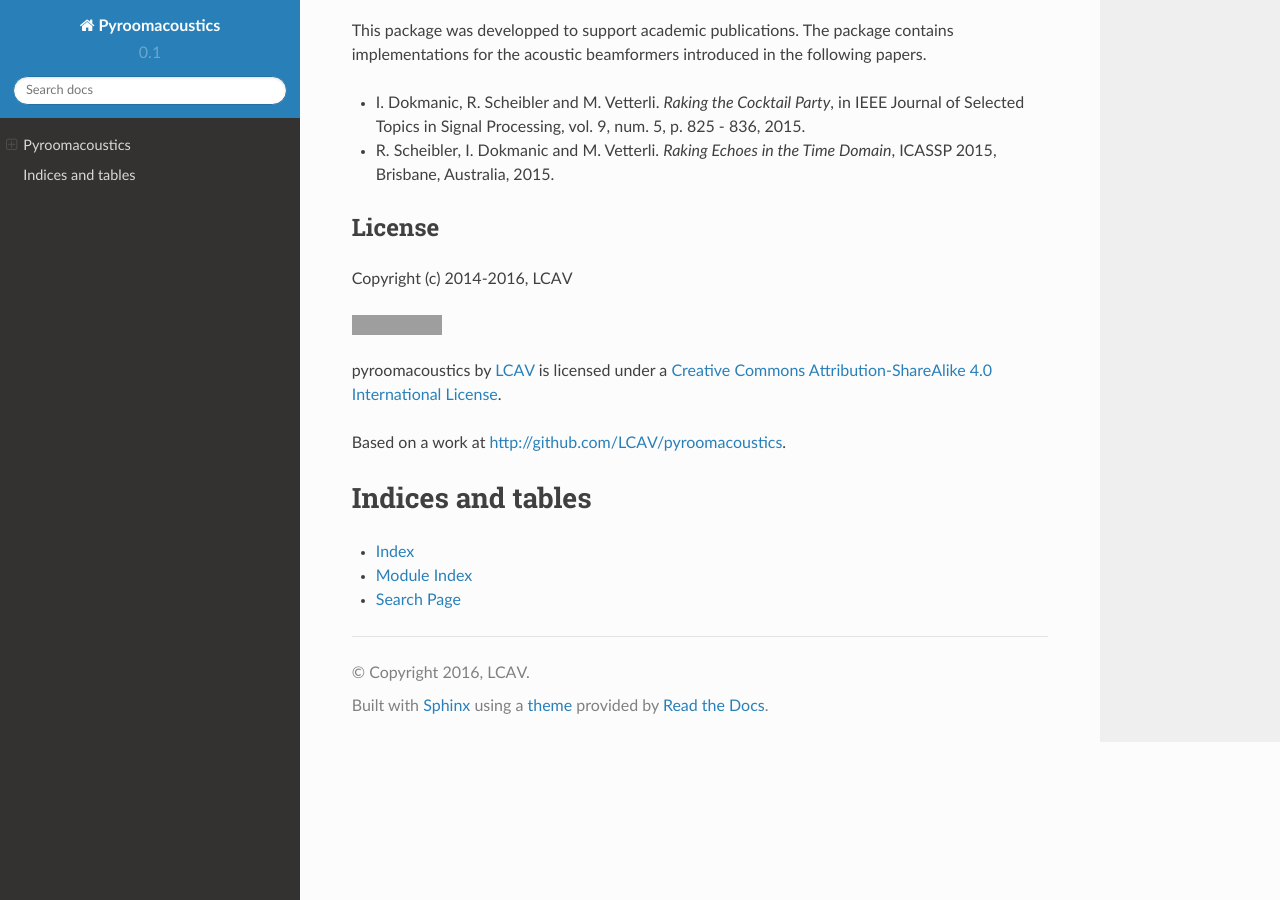
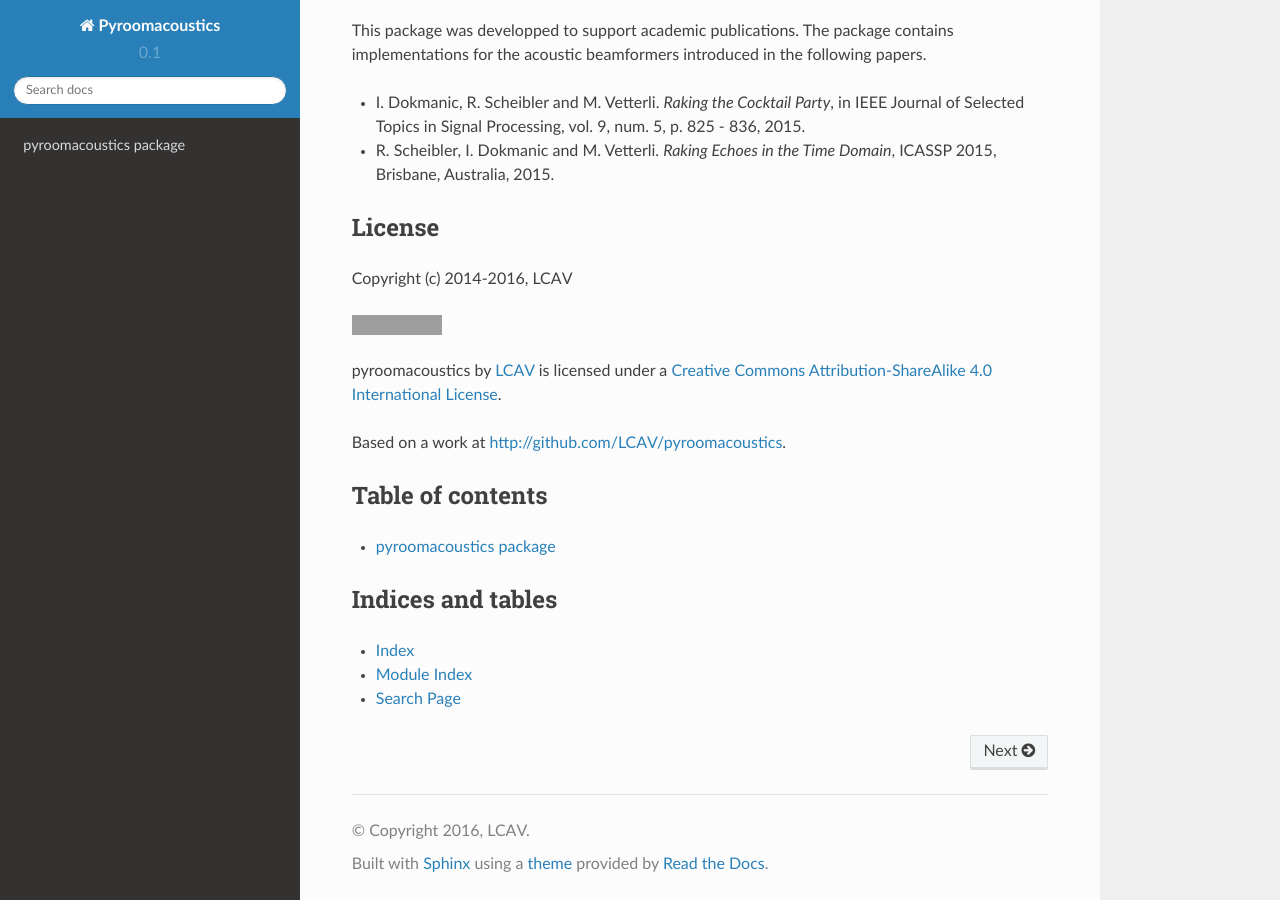
Before and after one commit to LCAV/pyroomacoustics, a Sphinx documentation site: the page built from docs/index.rst, in a window 1280 px wide and 900 px high, scrolled down 1963 px. Built offline with Sphinx 7.4.7 and the Read the Docs theme 2.0.0, drawn with Linux system fonts in a browser that asks for light colours; grey boxes are pictures that could not be loaded.

```diff
--- a/docs/conf.py
+++ b/docs/conf.py
@@ -31,7 +31,7 @@ class Mock(object):
         else:
             return Mock()
 
-MOCK_MODULES = ['numpy', 'scipy', 'matplotlib', 'scipy.linalg', 'scipy.signal', 'matplotlib.pyplot', 'numpy.lib', 'numpy.lib.stride_tricks']
+MOCK_MODULES = ['numpy', 'scipy', 'matplotlib', 'scikits.audiolab','scikits.samplerate','scipy.stats','scipy.fftpack','scipy.linalg', 'scipy.signal', 'matplotlib.pyplot', 'numpy.lib', 'numpy.lib.stride_tricks']
 for mod_name in MOCK_MODULES:
     sys.modules[mod_name] = Mock()
 
--- a/docs/index.rst
+++ b/docs/index.rst
@@ -5,8 +5,16 @@
 
 .. include:: ../README.rst
 
+Table of contents
+-----------------
+
+.. toctree::
+  :maxdepth: 1
+
+  pyroomacoustics
+
 Indices and tables
-==================
+------------------
 
 * :ref:`genindex`
 * :ref:`modindex`
```
